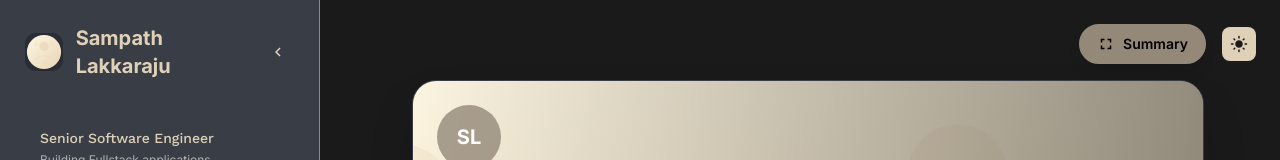
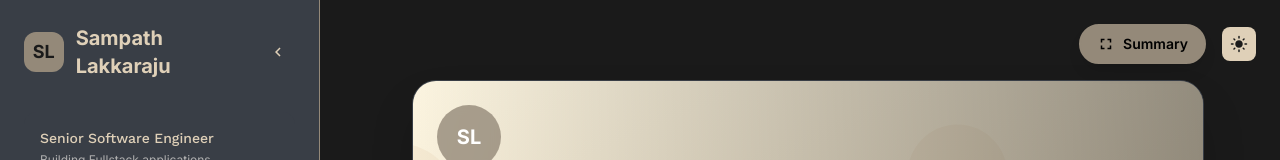
Before and after one commit to sampathl/sampathl.github.io, a React (Vite) app: page /#/ in a window 1280 px wide. Shown: the top 160 px of the page. Built offline with nearby package versions, Linux system fonts and the light colour scheme.

Commit message:
Remove profile placeholder image, always show SL initials in sidebar

```diff
--- a/src/components/Layout.tsx
+++ b/src/components/Layout.tsx
@@ -304,22 +304,12 @@ function Sidebar({
               onClick={() => setIsMobileOpen(false)}
               style={{ fontFamily: '"Work Sans", sans-serif' }}
             >
-              {/* Avatar - Shows image when not on home, initials when on home */}
+              {/* Avatar - Always shows SL initials */}
               <div className={cn(
                 "w-10 h-10 rounded-xl flex items-center justify-center font-bold text-lg transition-all duration-300 overflow-hidden",
-                activeSection === 'hero'
-                  ? "bg-[rgb(var(--accent))] text-[rgb(var(--bg))]"
-                  : "bg-[rgb(var(--surface))] border border-[rgb(var(--secondary))]"
+                "bg-[rgb(var(--accent))] text-[rgb(var(--bg))]"
               )}>
-                {activeSection === 'hero' ? (
-                  'SL'
-                ) : (
-                  <img
-                    src="/images/profile-placeholder.svg"
-                    alt="Sampath Lakkaraju"
-                    className="w-full h-full object-cover"
-                  />
-                )}
+                SL
               </div>
               {!isCollapsed && <span>Sampath Lakkaraju</span>}
             </Link>
```
Also changed, not shown: public/images/profile-placeholder.svg (deleted), 1 other file (tests, documents, lock files or other folders).
